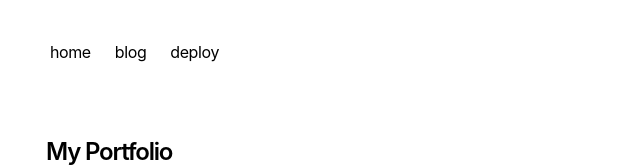
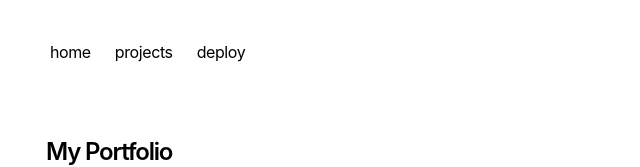
Before and after one commit to colinc1123/colincammack, a Next.js app: page / in a window 1280 px wide. Shown: the top 167 px of the page, without its empty margins (306-946 px from the left). Built offline with nearby package versions, Linux system fonts and the light colour scheme.

Commit message:
Update nav.tsx

```diff
--- a/app/components/nav.tsx
+++ b/app/components/nav.tsx
@@ -5,7 +5,7 @@ const navItems = {
     name: 'home',
   },
   '/blog': {
-    name: 'blog',
+    name: 'projects',
   },
   'https://vercel.com/templates/next.js/portfolio-starter-kit': {
     name: 'deploy',
```
